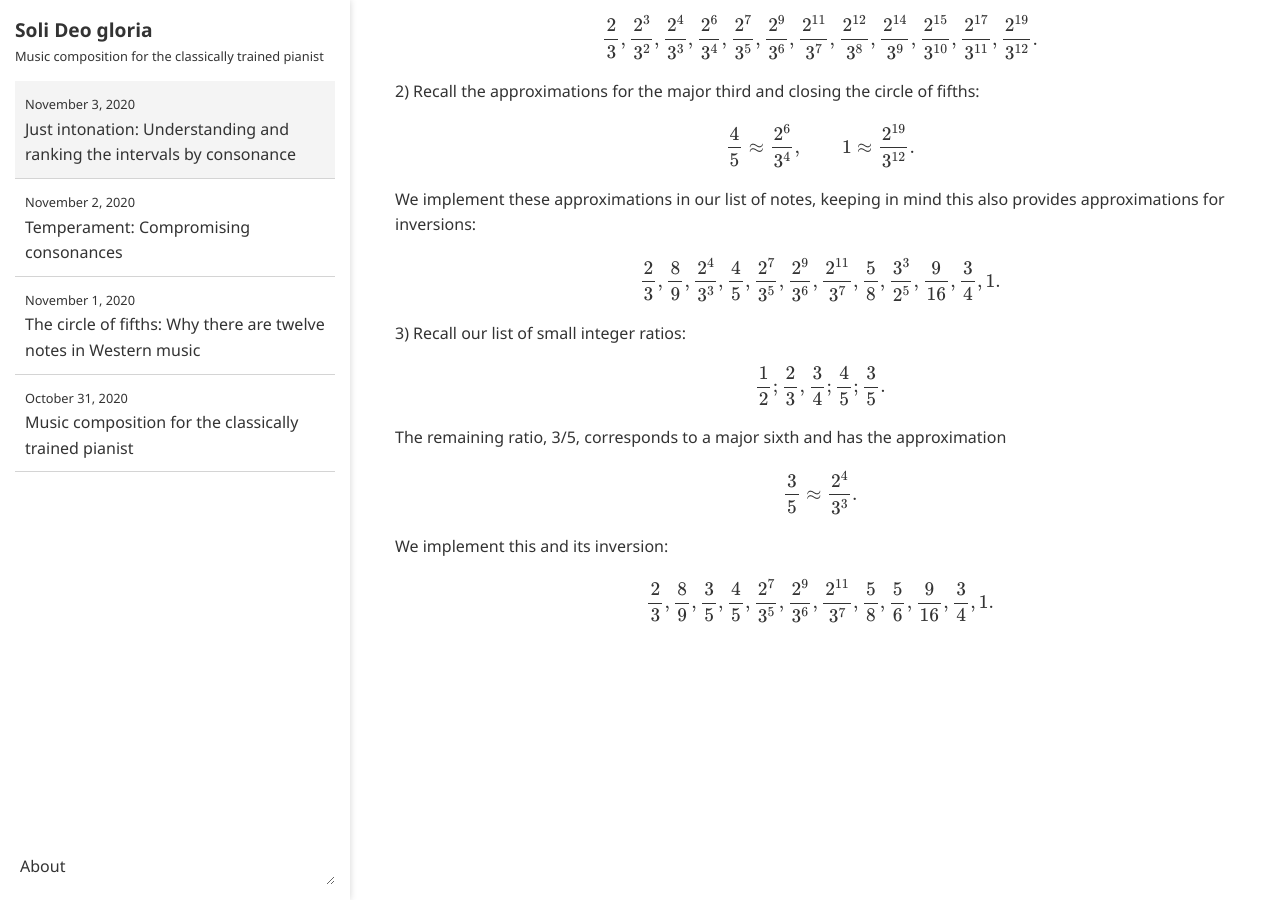
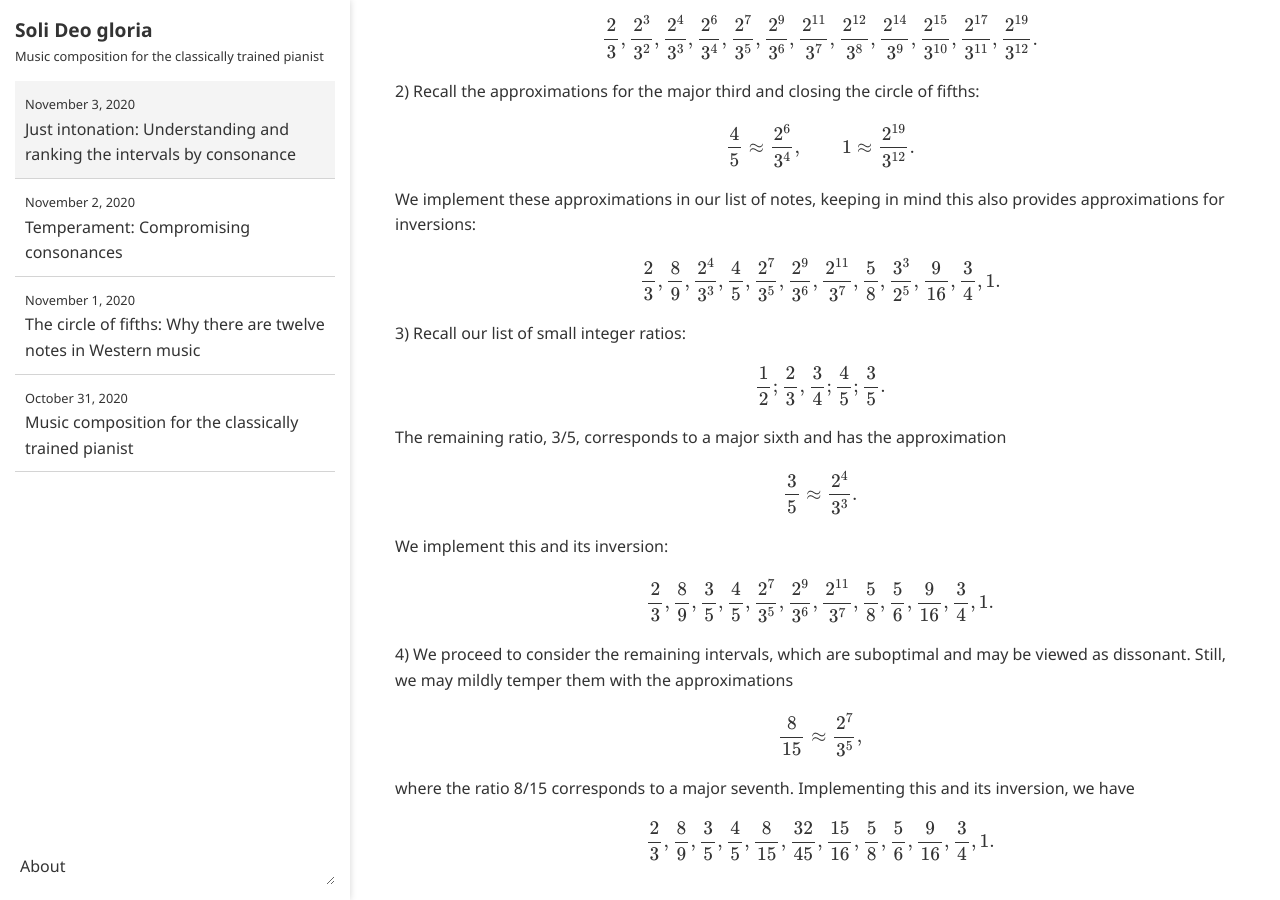
Before and after one commit to ansyblenetwork/sdg, a Jekyll site: the page built from _posts/2020-11-03-just-intonation-understanding-and-ranking-the.md, in a window 1280 px wide and 900 px high, scrolled down 631 px. Built offline with Jekyll 4.4.1, drawn with Linux system fonts in a browser that asks for light colours; formulas are drawn with MathJax 3.

Commit message:
Update 2020-11-03-just-intonation-understanding-and-ranking-the.md

```diff
--- a/_posts/2020-11-03-just-intonation-understanding-and-ranking-the.md
+++ b/_posts/2020-11-03-just-intonation-understanding-and-ranking-the.md
@@ -37,3 +37,11 @@ $$\frac{3}{5} \approx \frac{2^4}{3^3}.$$
 We implement this and its inversion:
 
 $$\frac{2}{3}, \frac{8}{9}, \frac{3}{5}, \frac{4}{5}, \frac{2^7}{3^5}, \frac{2^9}{3^6}, \frac{2^{11}}{3^7}, \frac{5}{8}, \frac{5}{6}, \frac{9}{16}, \frac{3}{4}, 1.$$
+
+4) We proceed to consider the remaining intervals, which are suboptimal and may be viewed as dissonant. Still, we may mildly temper them with the approximations
+
+$$\frac{8}{15} \approx \frac{2^7}{3^5},$$
+
+where the ratio 8/15 corresponds to a major seventh. Implementing this and its inversion, we have
+
+$$\frac{2}{3}, \frac{8}{9}, \frac{3}{5}, \frac{4}{5}, \frac{8}{15}, \frac{32}{45}, \frac{15}{16}, \frac{5}{8}, \frac{5}{6}, \frac{9}{16}, \frac{3}{4}, 1.$$
```
